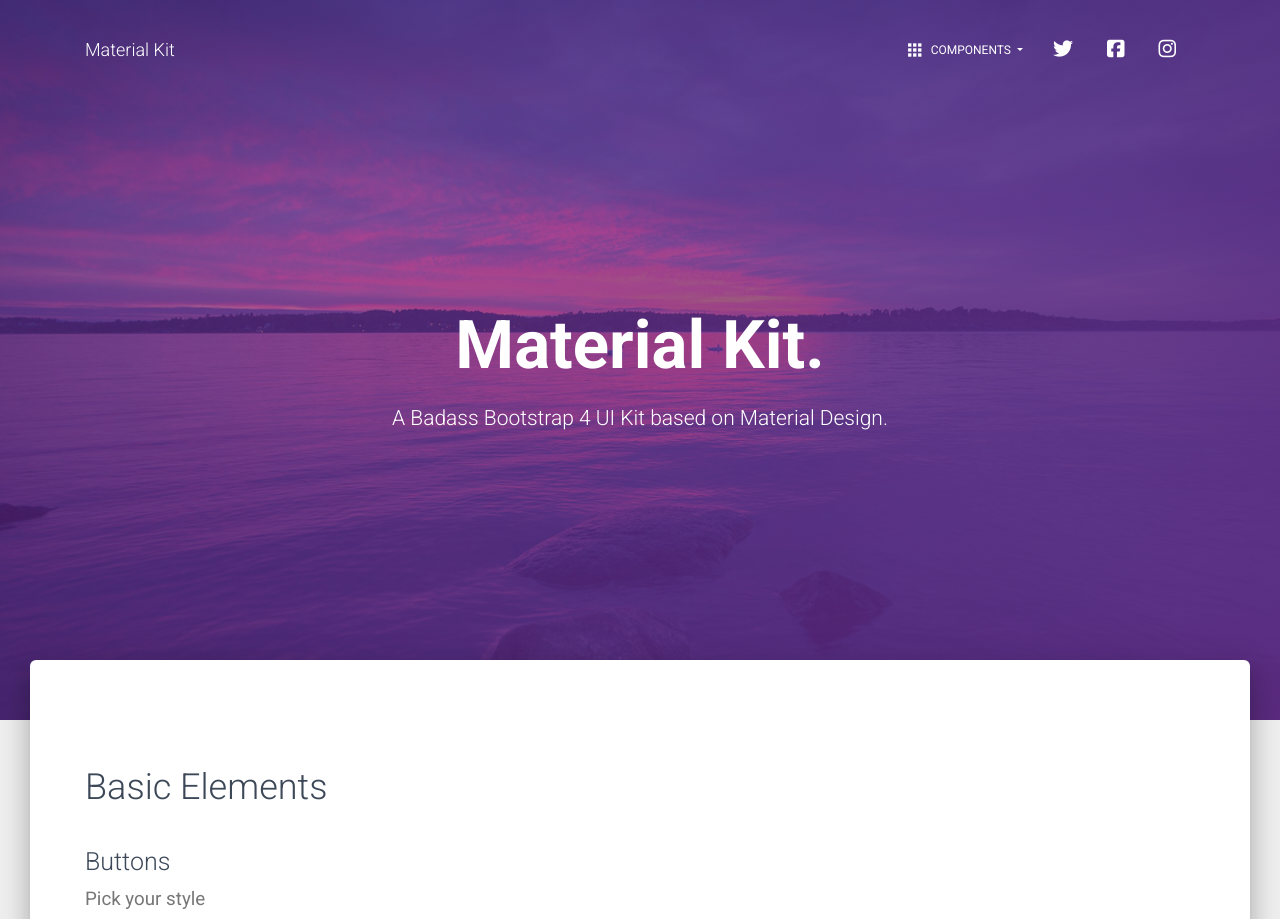
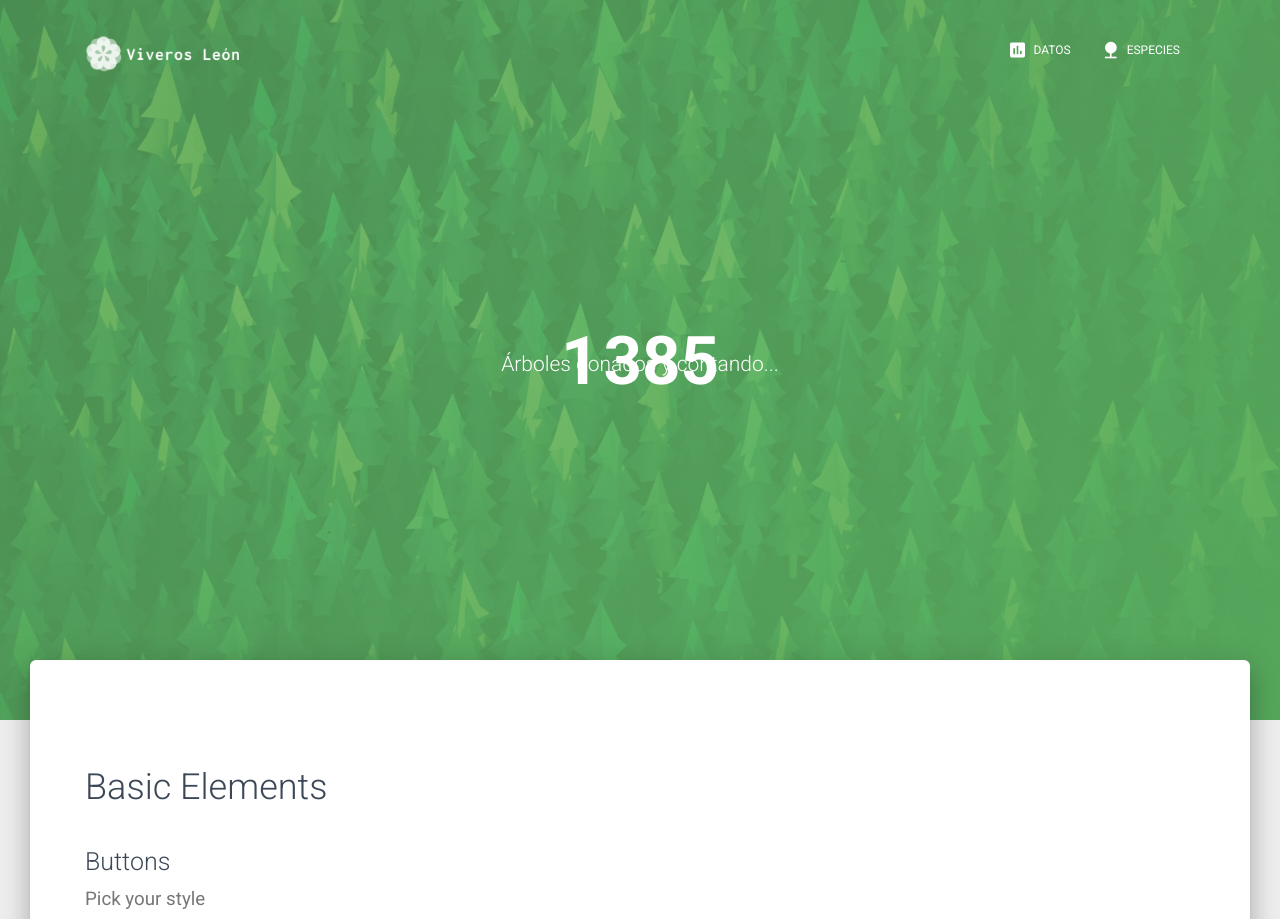
Before and after one commit to LabLeon/vivero-leon, a Flask app: page / in a window 1280 px wide. Shown: the top 919 px of the page. Run offline with Flask 2, Linux system fonts and the light colour scheme; some libraries are stand-ins or nearby versions.

Commit message:
Random commit

```diff
--- /dev/null
+++ b/static/css/odometer.css
@@ -0,0 +1,36 @@
+.odometer {
+  width: 500px;
+  text-align: center;
+  margin: 0 auto;
+  position: absolute;
+  top: 50%;
+  left: 50%;
+  transform: translate(-50%, -50%)
+}
+
+@keyframes scroller-1 { from { top: 0; filter: blur(0.3px); } to { top: -100% } }
+@keyframes scroller-2 { from { top: 0; filter: blur(0.6px); } to { top: -200% } }
+@keyframes scroller-3 { from { top: 0; filter: blur(1.0px); } to { top: -300% } }
+@keyframes scroller-4 { from { top: 0; filter: blur(1.3px); } to { top: -400% } }
+@keyframes scroller-5 { from { top: 0; filter: blur(1.6px); } to { top: -500% } }
+@keyframes scroller-6 { from { top: 0; filter: blur(2.0px); } to { top: -600% } }
+@keyframes scroller-7 { from { top: 0; filter: blur(2.3px); } to { top: -700% } }
+@keyframes scroller-8 { from { top: 0; filter: blur(2.6px); } to { top: -800% } }
+@keyframes scroller-9 { from { top: 0; filter: blur(3.0px); } to { top: -900% } }
+
+.scroller-wrapper {
+  overflow: hidden;
+  position: relative;
+}
+
+.scroller-wrapper div span {
+  display: block;
+}
+
+.scroller-wrapper div {
+  display: inline-block;
+  position: relative;
+  top: 0;
+  vertical-align: top;
+  animation-fill-mode: forwards;
+}
--- /dev/null
+++ b/static/js/odometer.js
@@ -0,0 +1,56 @@
+function Scroller(opts) {
+  this.opts = opts || {};
+
+  this.start = function() {
+    $(_this.opts.selector).each(function() {
+      var $this = $(this);
+      var height = $this.height();
+      var text = $this.text();
+      var numText = text.match(/\d/gi).join('');
+      var newText = '';
+
+      $this.addClass('scroller-wrapper');
+
+      for (var i = 0; i <= numText.length; i += 1) {
+        if (!numText[i]) continue;
+
+        var range = '';
+        var style = '';
+        var num = parseInt(numText[i], 10);
+        var dur = Math.ceil(num / numText.length);
+        // Create the full range (0 - num)
+        for (var j = 0; j <= num ; j += 1) {
+          range += wrap(j, 'span');
+        }
+
+        // Create the styling
+        style += 'animation-duration: ' + dur + 's;';
+        style += 'animation-timing-function: ease-out;';
+        style += 'animation-name: scroller-' + num + ';';
+        // Final HTML
+        newText += wrap(range, 'div', style);
+
+        // Restore
+        setTimeout(function (i) {
+          $this.html(text);
+        }.bind(null, i), dur * 1000)
+      }
+      $this.html(newText).height(height);
+    });
+  };
+
+  //Helpers
+  var _this = this;
+  var wrap = function (text, tag, style) {
+    var styleAttr = style ? ' style="' + style + '"' : '';
+    return '<' + tag + styleAttr + '>' + text + '</' + tag + '>';
+  }
+}
+
+var scroller = new Scroller({
+  selector: ".scroller"
+});
+
+setTimeout(function () {
+  scroller.start()
+}, 1000)
--- a/templates/index.html
+++ b/templates/index.html
@@ -14,7 +14,7 @@
 
 
 <!DOCTYPE html>
-<html lang="en">
+<html lang="es">
 
 <head>
   <meta charset="utf-8" />
@@ -22,24 +22,24 @@
   <link rel="icon" type="image/png" href="static/img/favicon.png">
   <meta http-equiv="X-UA-Compatible" content="IE=edge,chrome=1" />
   <title>
-    Material Kit by Creative Tim
+    Viveros León
   </title>
   <meta content='width=device-width, initial-scale=1.0, maximum-scale=1.0, user-scalable=0, shrink-to-fit=no' name='viewport' />
   <!--     Fonts and icons     -->
   <link rel="stylesheet" type="text/css" href="https://fonts.googleapis.com/css?family=Roboto:300,400,500,700|Roboto+Slab:400,700|Material+Icons" />
   <link rel="stylesheet" href="https://maxcdn.bootstrapcdn.com/font-awesome/latest/css/font-awesome.min.css">
   <!-- CSS Files -->
-  <link href="static/css/material-kit.css?v=2.0.6" rel="stylesheet" />
-  <!-- CSS Just for demo purpose, don't include it in your project -->
-  <link href="static/demo/demo.css" rel="stylesheet" />
+  <link href="static/css/material-kit.css" rel="stylesheet" />
+  <link href="static/css/odometer.css" rel="stylesheet" />
 </head>
 
 <body class="index-page sidebar-collapse">
+
+  <!--        primary navbar  -->
   <nav class="navbar navbar-transparent navbar-color-on-scroll fixed-top navbar-expand-lg" color-on-scroll="100" id="sectionsNav">
     <div class="container">
       <div class="navbar-translate">
-        <a class="navbar-brand" href="/">
-          Material Kit </a>
+        <a class="navbar-brand" href="/"><img src="static/img/logo2.png" alt="" width="40%"></a>
         <button class="navbar-toggler" type="button" data-toggle="collapse" aria-expanded="false" aria-label="Toggle navigation">
           <span class="sr-only">Toggle navigation</span>
           <span class="navbar-toggler-icon"></span>
@@ -49,45 +49,33 @@
       </div>
       <div class="collapse navbar-collapse">
         <ul class="navbar-nav ml-auto">
-          <li class="dropdown nav-item">
-            <a href="#" class="dropdown-toggle nav-link" data-toggle="dropdown">
-              <i class="material-icons">apps</i> Components
-            </a>
-            <div class="dropdown-menu dropdown-with-icons">
-              <a href="/" class="dropdown-item">
-                <i class="material-icons">layers</i> All Components
-              </a>
-              <a href="/" class="dropdown-item">
-                <i class="material-icons">content_paste</i> Documentation
-              </a>
-            </div>
-          </li>
           <li class="nav-item">
-            <a class="nav-link" rel="tooltip" title="" data-placement="bottom" href="https://twitter.com/FerroRodolfo" target="_blank" data-original-title="Follow us on Twitter">
-              <i class="fa fa-twitter"></i>
+            <a href="/dashboard.html" class="nav-link">
+              <i class="material-icons">assessment</i> Datos
             </a>
           </li>
           <li class="nav-item">
-            <a class="nav-link" rel="tooltip" title="" data-placement="bottom" href="https://twitter.com/FerroRodolfo" target="_blank" data-original-title="Like us on Facebook">
-              <i class="fa fa-facebook-square"></i>
-            </a>
-          </li>
-          <li class="nav-item">
-            <a class="nav-link" rel="tooltip" title="" data-placement="bottom" href="https://twitter.com/FerroRodolfo" target="_blank" data-original-title="Follow us on Instagram">
-              <i class="fa fa-instagram"></i>
+            <a href="/catalogue.html" class="nav-link">
+              <i class="material-icons">nature</i> Especies
             </a>
           </li>
         </ul>
       </div>
     </div>
   </nav>
-  <div class="page-header header-filter clear-filter purple-filter" data-parallax="true" style="background-image: url('static/img/bg2.jpg');">
+  <!--        end primary navbar -->
+
+  <div class="page-header header-filter clear-filter green-filter" data-parallax="true" style="background-image: url('static/img/background.jpg');">
     <div class="container">
       <div class="row">
         <div class="col-md-8 ml-auto mr-auto">
           <div class="brand">
-            <h1>Material Kit.</h1>
-            <h3>A Badass Bootstrap 4 UI Kit based on Material Design.</h3>
+            <!-- <h1>1,385+</h1> -->
+            <div class="odometer">
+              <h1 class="scroller">1</h1>
+              <h1 class="scroller">385</h1>
+            </div>
+            <h3>Árboles donados y contando...</h3>
           </div>
         </div>
       </div>
@@ -1453,6 +1441,7 @@
   <script src="static/js/core/popper.min.js" type="text/javascript"></script>
   <script src="static/js/core/bootstrap-material-design.min.js" type="text/javascript"></script>
   <script src="static/js/plugins/moment.min.js"></script>
+  <script src="static/js/odometer.js"></script>
   <!--	Plugin for the Datepicker, full documentation here: https://github.com/Eonasdan/bootstrap-datetimepicker -->
   <script src="static/js/plugins/bootstrap-datetimepicker.js" type="text/javascript"></script>
   <!--  Plugin for the Sliders, full documentation here: http://refreshless.com/nouislider/ -->
```
Also changed, not shown: static/img/background.jpg (added), static/img/favicon.png, static/img/logo2.png (added), 1 other file.
